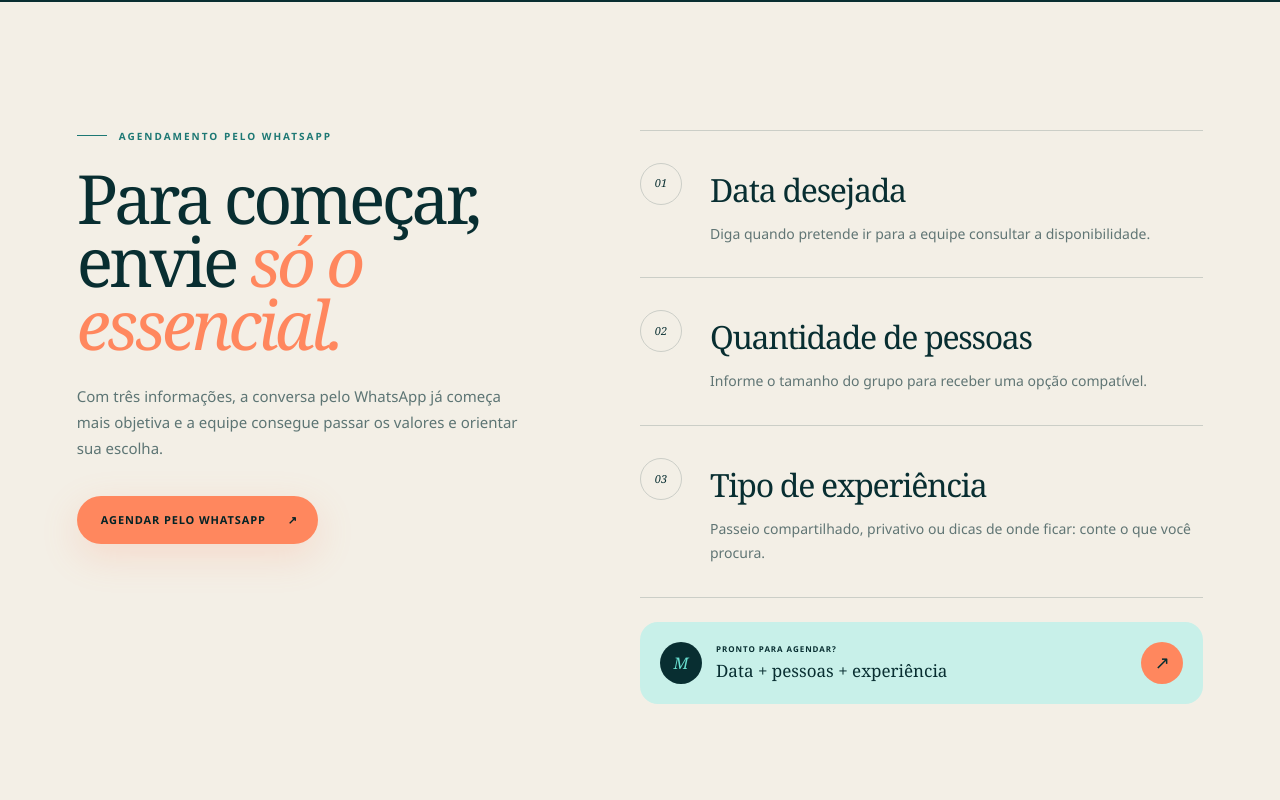
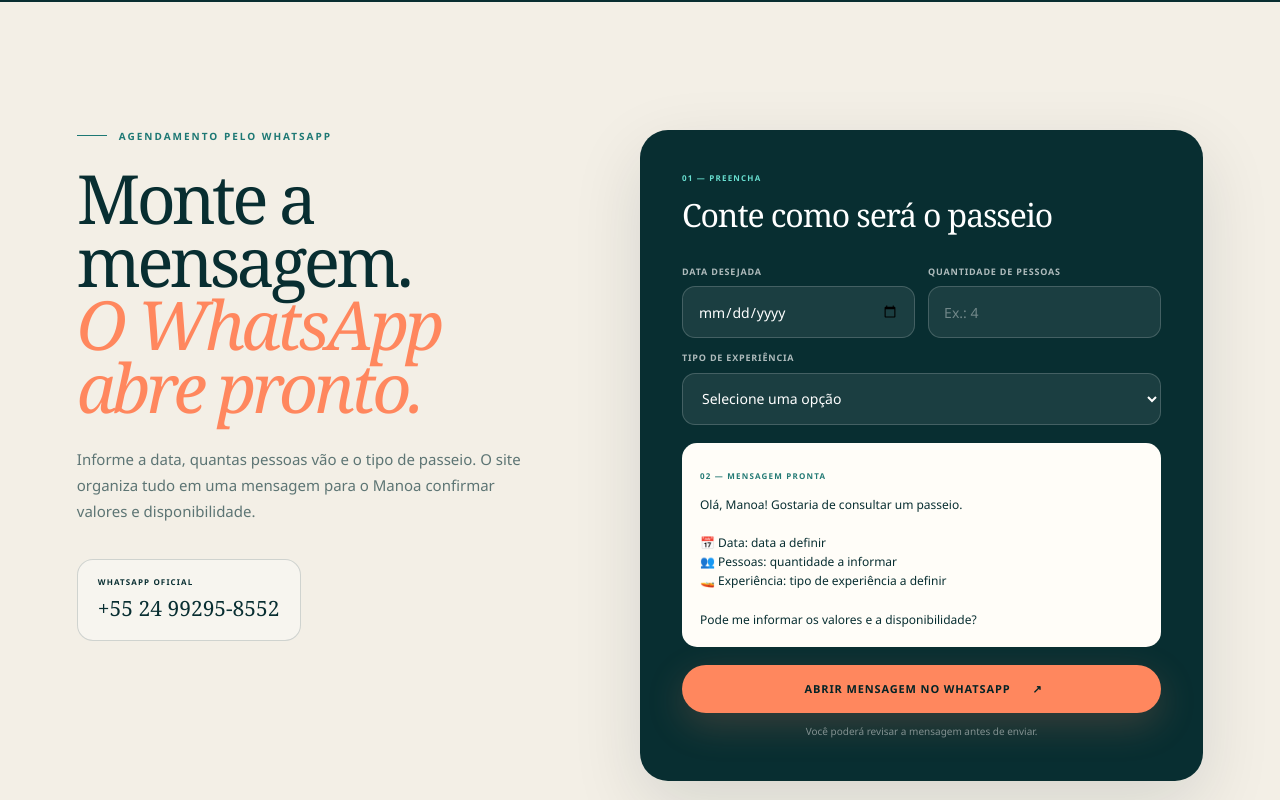
Before and after one commit to Judice007/manoatour, a Next.js app: page / in a window 1280 px wide. Shown: the part 3500-4300 px from the top of the page. Built offline with nearby package versions, Linux system fonts and the light colour scheme.

Commit message:
Add personalized WhatsApp booking form

```diff
--- /dev/null
+++ b/app/BookingForm.tsx
@@ -0,0 +1,70 @@
+"use client";
+
+import { FormEvent, useMemo, useState } from "react";
+
+const whatsappNumber = "5524992958552";
+
+function formatDate(date: string) {
+  if (!date) return "data a definir";
+  const [year, month, day] = date.split("-");
+  return `${day}/${month}/${year}`;
+}
+
+export default function BookingForm() {
+  const [date, setDate] = useState("");
+  const [people, setPeople] = useState("");
+  const [experience, setExperience] = useState("");
+
+  const message = useMemo(() => {
+    const peopleText = people ? `${people} ${Number(people) === 1 ? "pessoa" : "pessoas"}` : "quantidade a informar";
+    const experienceText = experience || "tipo de experiência a definir";
+
+    return `Olá, Manoa! Gostaria de consultar um passeio.\n\n📅 Data: ${formatDate(date)}\n👥 Pessoas: ${peopleText}\n🚤 Experiência: ${experienceText}\n\nPode me informar os valores e a disponibilidade?`;
+  }, [date, people, experience]);
+
+  function handleSubmit(event: FormEvent<HTMLFormElement>) {
+    event.preventDefault();
+    window.open(`https://wa.me/${whatsappNumber}?text=${encodeURIComponent(message)}`, "_blank", "noopener,noreferrer");
+  }
+
+  return (
+    <form className="booking-form" onSubmit={handleSubmit}>
+      <div className="booking-form__intro">
+        <span>01 — Preencha</span>
+        <strong>Conte como será o passeio</strong>
+      </div>
+
+      <div className="booking-form__fields">
+        <label className="booking-field">
+          <span>Data desejada</span>
+          <input name="date" type="date" value={date} onChange={(event) => setDate(event.target.value)} required />
+        </label>
+
+        <label className="booking-field">
+          <span>Quantidade de pessoas</span>
+          <input name="people" type="number" min="1" inputMode="numeric" placeholder="Ex.: 4" value={people} onChange={(event) => setPeople(event.target.value)} required />
+        </label>
+
+        <label className="booking-field booking-field--wide">
+          <span>Tipo de experiência</span>
+          <select name="experience" value={experience} onChange={(event) => setExperience(event.target.value)} required>
+            <option value="" disabled>Selecione uma opção</option>
+            <option value="Passeio compartilhado">Passeio compartilhado</option>
+            <option value="Passeio privativo">Passeio privativo</option>
+            <option value="Ainda não sei — quero orientação">Ainda não sei — quero orientação</option>
+          </select>
+        </label>
+      </div>
+
+      <div className="booking-form__preview" aria-live="polite">
+        <span>02 — Mensagem pronta</span>
+        <p>{message}</p>
+      </div>
+
+      <button className="button button--primary booking-form__submit" type="submit">
+        Abrir mensagem no WhatsApp <span aria-hidden="true">↗</span>
+      </button>
+      <small className="booking-form__note">Você poderá revisar a mensagem antes de enviar.</small>
+    </form>
+  );
+}
--- a/app/globals.css
+++ b/app/globals.css
@@ -150,17 +150,27 @@ h1 em, h2 em { color: var(--coral); font-weight: 400; }
 .booking-section { padding: clamp(90px, 10vw, 150px) clamp(24px, 6vw, 96px); display: grid; grid-template-columns: .9fr 1.1fr; gap: clamp(50px, 8vw, 130px); background: var(--sand); }
 .booking-copy { align-self: start; position: sticky; top: 70px; }
 .booking-copy > p:not(.eyebrow) { max-width: 500px; margin: 28px 0 34px; color: #5d7574; font-size: 15px; line-height: 1.75; }
-.booking-steps { border-top: 1px solid var(--line); }
-.booking-steps > article { display: grid; grid-template-columns: 52px 1fr; gap: 18px; padding: 32px 0; border-bottom: 1px solid var(--line); }
-.booking-steps > article > span { display: grid; place-items: center; width: 42px; height: 42px; border: 1px solid var(--line); border-radius: 50%; font-family: var(--serif); font-size: 11px; font-style: italic; }
-.booking-steps h3 { margin: 3px 0 8px; font-family: var(--serif); font-size: clamp(27px, 2.5vw, 38px); font-weight: 500; letter-spacing: -.04em; }
-.booking-steps p { max-width: 520px; margin: 0; color: #607574; font-size: 14px; line-height: 1.7; }
-.booking-summary { display: grid; grid-template-columns: auto 1fr auto; align-items: center; gap: 14px; margin-top: 24px; padding: 20px; border-radius: 18px; background: var(--aqua-soft); }
-.summary-mark { display: grid; place-items: center; width: 42px; height: 42px; border-radius: 50%; background: var(--ink); color: var(--aqua); font-family: var(--serif); font-style: italic; }
-.booking-summary div { display: flex; flex-direction: column; gap: 3px; }
-.booking-summary small { font-size: 8px; font-weight: 900; letter-spacing: .12em; text-transform: uppercase; }
-.booking-summary strong { font-family: var(--serif); font-size: 17px; font-weight: 500; }
-.booking-summary > a { display: grid; place-items: center; width: 42px; height: 42px; border-radius: 50%; background: var(--coral); font-size: 18px; }
+.booking-contact { display: inline-flex; flex-direction: column; gap: 5px; padding: 16px 20px; border: 1px solid var(--line); border-radius: 16px; background: rgba(255,255,255,.38); }
+.booking-contact small { font-size: 8px; font-weight: 900; letter-spacing: .14em; text-transform: uppercase; }
+.booking-contact strong { font-family: var(--serif); font-size: 21px; font-weight: 500; }
+.booking-form { padding: clamp(26px, 3.5vw, 42px); border-radius: 28px; background: var(--ink); color: #fff; box-shadow: 0 24px 70px rgba(4,35,38,.12); }
+.booking-form__intro { display: flex; flex-direction: column; gap: 7px; margin-bottom: 26px; }
+.booking-form__intro span, .booking-form__preview > span { color: var(--aqua); font-size: 8px; font-weight: 900; letter-spacing: .15em; text-transform: uppercase; }
+.booking-form__intro strong { font-family: var(--serif); font-size: clamp(26px, 2.5vw, 36px); font-weight: 500; letter-spacing: -.035em; }
+.booking-form__fields { display: grid; grid-template-columns: 1fr 1fr; gap: 13px; }
+.booking-field { display: flex; flex-direction: column; gap: 8px; }
+.booking-field--wide { grid-column: 1 / -1; }
+.booking-field > span { color: rgba(255,255,255,.68); font-size: 9px; font-weight: 800; letter-spacing: .09em; text-transform: uppercase; }
+.booking-field input, .booking-field select { width: 100%; height: 52px; padding: 0 15px; border: 1px solid rgba(255,255,255,.18); border-radius: 13px; outline: 0; background: rgba(255,255,255,.08); color: #fff; font: inherit; font-size: 14px; transition: border-color .2s ease, background .2s ease; }
+.booking-field select { cursor: pointer; }
+.booking-field select option { color: var(--ink); }
+.booking-field input::placeholder { color: rgba(255,255,255,.38); }
+.booking-field input:focus, .booking-field select:focus { border-color: var(--aqua); background: rgba(255,255,255,.12); }
+.booking-form__preview { margin: 18px 0; padding: 18px; border-radius: 15px; background: var(--paper); color: var(--ink); }
+.booking-form__preview > span { color: #247a75; }
+.booking-form__preview p { margin: 10px 0 0; white-space: pre-line; font-size: 12px; line-height: 1.6; }
+.booking-form__submit { width: 100%; border: 0; cursor: pointer; font-family: inherit; }
+.booking-form__note { display: block; margin-top: 11px; color: rgba(255,255,255,.46); font-size: 10px; text-align: center; }
 
 .why-section { display: grid; grid-template-columns: 1.08fr .92fr; gap: clamp(24px, 4vw, 64px); padding: clamp(24px, 3.5vw, 54px); background: var(--aqua-soft); }
 .why-image { position: relative; min-height: 440px; overflow: hidden; border-radius: 28px; background: var(--ink); }
@@ -259,9 +269,9 @@ footer > div { justify-self: end; display: flex; gap: 24px; font-size: 9px; font
   .destination--two { top: 46px; width: 50%; height: 330px; }
   .destination--three { right: 10%; width: 66%; height: 325px; }
   .booking-section { padding: 86px 20px; }
-  .booking-steps > article { grid-template-columns: 48px 1fr; gap: 13px; }
-  .booking-summary { grid-template-columns: auto 1fr; }
-  .booking-summary > a { display: none; }
+  .booking-form { padding: 26px 20px; border-radius: 22px; }
+  .booking-form__fields { grid-template-columns: 1fr; }
+  .booking-field--wide { grid-column: auto; }
   .why-section { grid-template-columns: 1fr; gap: 28px; padding: 20px; }
   .why-image { min-height: 360px; border-radius: 20px; }
   .why-copy { padding: 18px 2px 32px; }
--- a/app/page.tsx
+++ b/app/page.tsx
@@ -1,12 +1,8 @@
+import BookingForm from "./BookingForm";
+
 const instagramUrl = "https://www.instagram.com/manoa.tour/";
-const contactUrl = "https://linkr.bio/n2x0k";
+const contactUrl = "https://wa.me/5524992958552";
 const tourReelUrl = "https://www.instagram.com/manoa.tour/reel/DV9y_xxiggt/";
-
-const bookingSteps = [
-  { number: "01", title: "Data desejada", text: "Diga quando pretende ir para a equipe consultar a disponibilidade." },
-  { number: "02", title: "Quantidade de pessoas", text: "Informe o tamanho do grupo para receber uma opção compatível." },
-  { number: "03", title: "Tipo de experiência", text: "Passeio compartilhado, privativo ou dicas de onde ficar: conte o que você procura." },
-];
 
 const faqs = [
   {
@@ -210,26 +206,14 @@ export default function Home() {
       <section className="booking-section" id="reserva">
         <div className="booking-copy">
           <p className="eyebrow eyebrow--dark"><span /> Agendamento pelo WhatsApp</p>
-          <h2>Para começar, envie <em>só o essencial.</em></h2>
-          <p>Com três informações, a conversa pelo WhatsApp já começa mais objetiva e a equipe consegue passar os valores e orientar sua escolha.</p>
-          <a className="button button--primary" href={contactUrl} target="_blank" rel="noreferrer">
-            Agendar pelo WhatsApp <span aria-hidden="true">↗</span>
-          </a>
-        </div>
-
-        <div className="booking-steps">
-          {bookingSteps.map((step) => (
-            <article key={step.number}>
-              <span>{step.number}</span>
-              <div><h3>{step.title}</h3><p>{step.text}</p></div>
-            </article>
-          ))}
-          <div className="booking-summary">
-            <span className="summary-mark" aria-hidden="true">M</span>
-            <div><small>Pronto para agendar?</small><strong>Data + pessoas + experiência</strong></div>
-            <a href={contactUrl} target="_blank" rel="noreferrer" aria-label="Abrir WhatsApp do Manoa">↗</a>
+          <h2>Monte a mensagem.<br /><em>O WhatsApp abre pronto.</em></h2>
+          <p>Informe a data, quantas pessoas vão e o tipo de passeio. O site organiza tudo em uma mensagem para o Manoa confirmar valores e disponibilidade.</p>
+          <div className="booking-contact">
+            <small>WhatsApp oficial</small>
+            <strong>+55 24 99295-8552</strong>
           </div>
         </div>
+        <BookingForm />
       </section>
 
       <section className="why-section">
```
Also changed, not shown: 1 other file (tests, documents, lock files or other folders).
